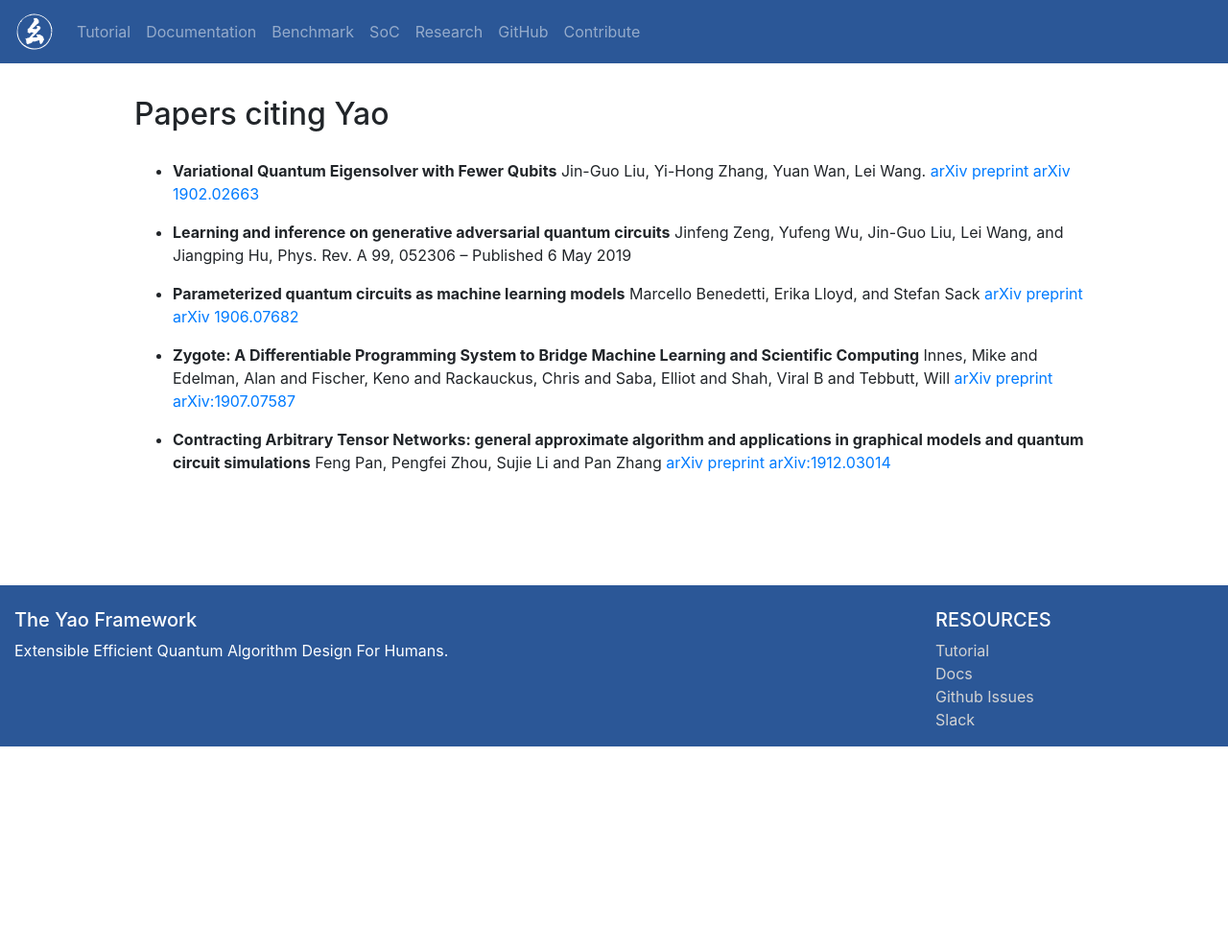
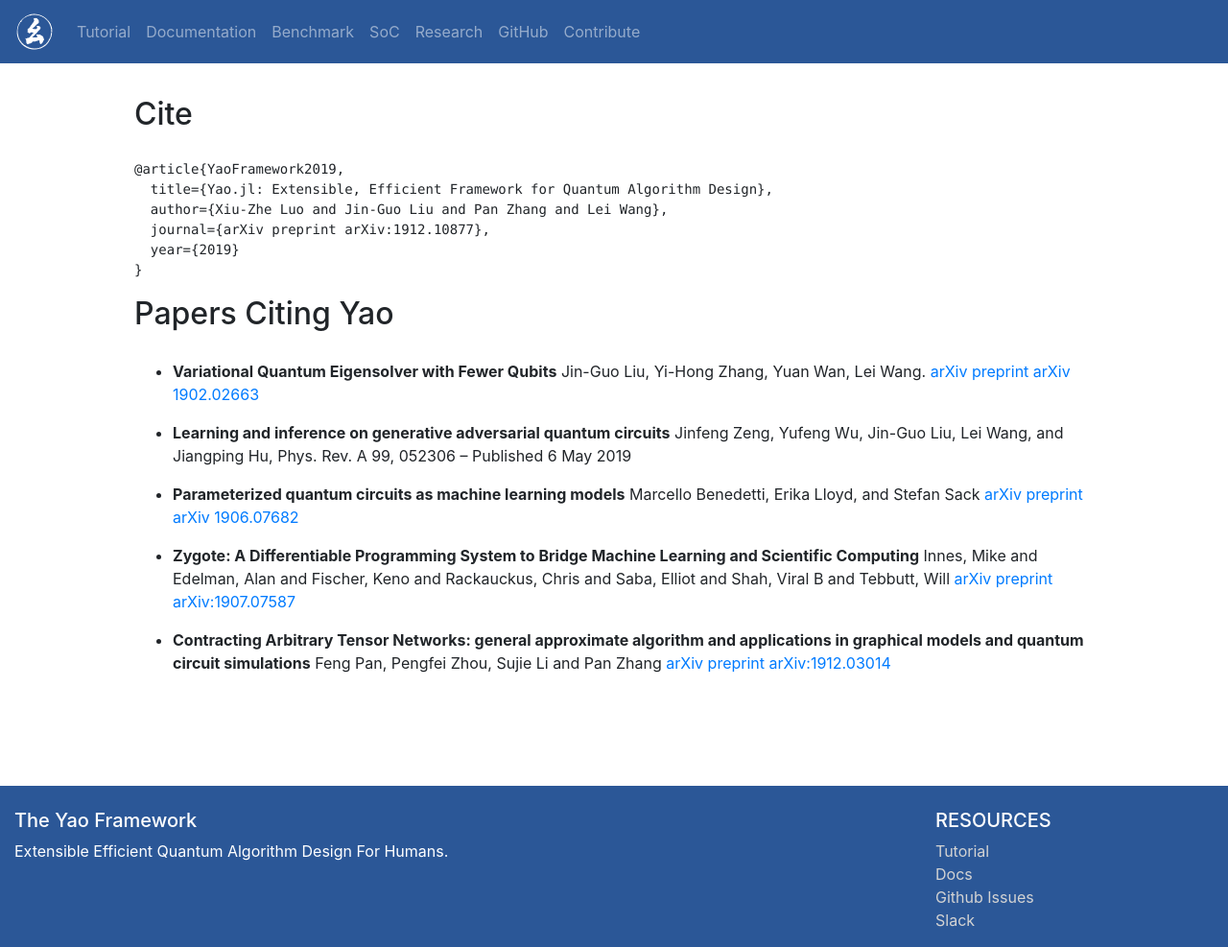
Before and after one commit to QuantumBFS/QuantumBFS.github.io, a Jekyll site: the page built from research/index.md, in a window 1280 px wide and 987 px high. Shown: the whole window at 96% size. Built offline with Jekyll 4.4.1, drawn with Linux system fonts in a browser that asks for light colours; nearby versions of some CDN libraries; comment, search, counter and statistics services are not loaded.

````diff
--- a/index.html
+++ b/index.html
@@ -16,8 +16,11 @@
 <div class="features">
     <div class="container">
         <div class="row">
-            <div class="col-md-12">
+            <div class="col-md-10">
                 <h2 style="color: gray;">Features</h2>
+            </div>
+            <div class="col-md-2">
+                <a href="https://arxiv.org/abs/1912.10877"><i class="fa fa-arrow-right"></i> check our paper</a>
             </div>
         </div>
 
--- a/research/index.md
+++ b/research/index.md
@@ -3,7 +3,18 @@
 title: Research
 ---
 
-## Papers citing Yao
+## Cite
+
+```bib
+@article{YaoFramework2019,
+  title={Yao.jl: Extensible, Efficient Framework for Quantum Algorithm Design},
+  author={Xiu-Zhe Luo and Jin-Guo Liu and Pan Zhang and Lei Wang},
+  journal={arXiv preprint arXiv:1912.10877},
+  year={2019}
+}
+```
+
+## Papers Citing Yao
 
 - **Variational Quantum Eigensolver with Fewer Qubits** Jin-Guo Liu, Yi-Hong Zhang, Yuan Wan, Lei Wang. [arXiv preprint arXiv 1902.02663](https://arxiv.org/abs/1902.02663)
 - **Learning and inference on generative adversarial quantum circuits** Jinfeng Zeng, Yufeng Wu, Jin-Guo Liu, Lei Wang, and Jiangping Hu, Phys. Rev. A 99, 052306 – Published 6 May 2019
````
